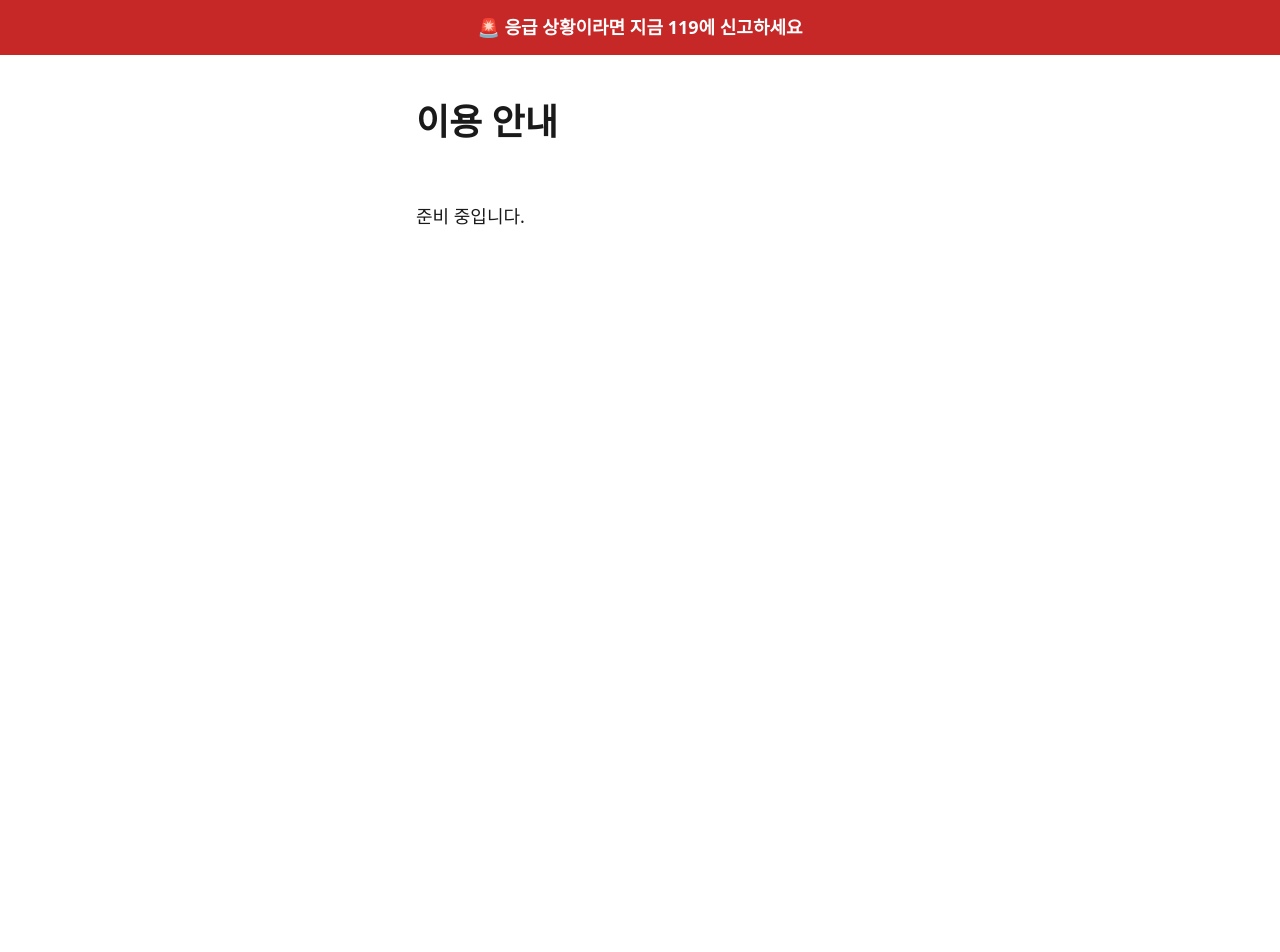
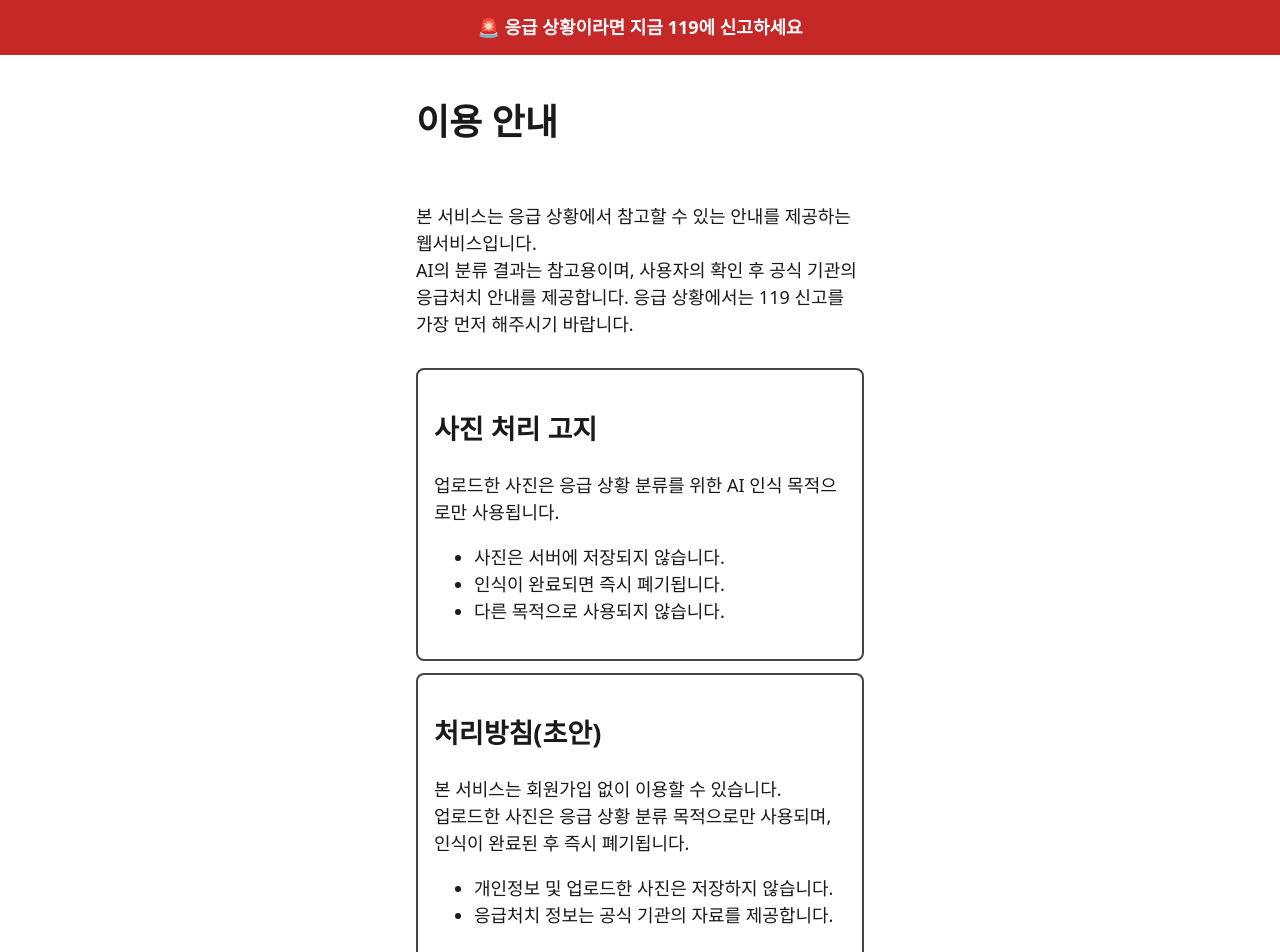
Before and after one commit to soldesk7/gyeot, a React (Vite) app in the folder front/: page /notice in a window 1280 px wide. Shown: the top 952 px of the page. Before the commit the page ends 800 px from the top, so only its background shows below. Built offline with nearby package versions, Linux system fonts and the light colour scheme.

Commit message:
{F4}-이용 안내 및 처리방침 페이지 구현

```diff
--- a/front/src/pages/NoticePage.jsx
+++ b/front/src/pages/NoticePage.jsx
@@ -7,7 +7,44 @@ export default function NoticePage() {
   return (
     <main className="page">
       <h1>이용 안내</h1>
-      <p>준비 중입니다.</p>
+
+      <p>
+        본 서비스는 응급 상황에서 참고할 수 있는 안내를 제공하는 웹서비스입니다.
+        <br />
+        AI의 분류 결과는 참고용이며, 사용자의 확인 후 공식 기관의 응급처치 안내를 제공합니다.
+        응급 상황에서는 119 신고를 가장 먼저 해주시기 바랍니다.
+      </p>
+
+
+      <section className="card">
+        <h2>사진 처리 고지</h2>
+
+        <p>
+          업로드한 사진은 응급 상황 분류를 위한 AI 인식 목적으로만 사용됩니다.
+        </p>
+
+        <ul>
+          <li>사진은 서버에 저장되지 않습니다.</li>
+          <li>인식이 완료되면 즉시 폐기됩니다.</li>
+          <li>다른 목적으로 사용되지 않습니다.</li>
+        </ul>
+      </section>
+
+
+      <section className="card">
+        <h2>처리방침(초안)</h2>
+
+        <p>
+          본 서비스는 회원가입 없이 이용할 수 있습니다.
+          <br />
+          업로드한 사진은 응급 상황 분류 목적으로만 사용되며, 인식이 완료된 후 즉시 폐기됩니다.
+        </p>
+
+        <ul>
+          <li>개인정보 및 업로드한 사진은 저장하지 않습니다.</li>
+          <li>응급처치 정보는 공식 기관의 자료를 제공합니다.</li>
+        </ul>
+      </section>
     </main>
   )
 }
```
